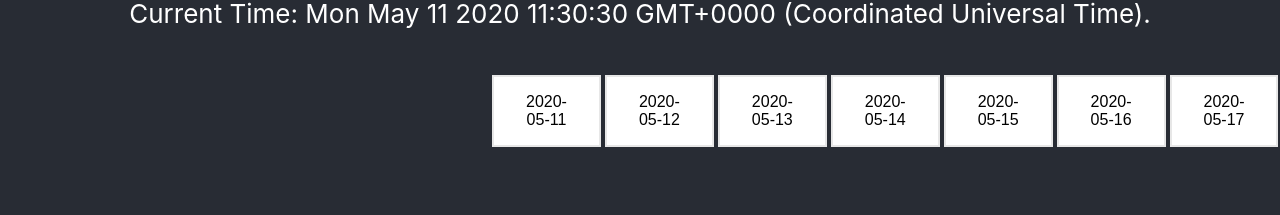
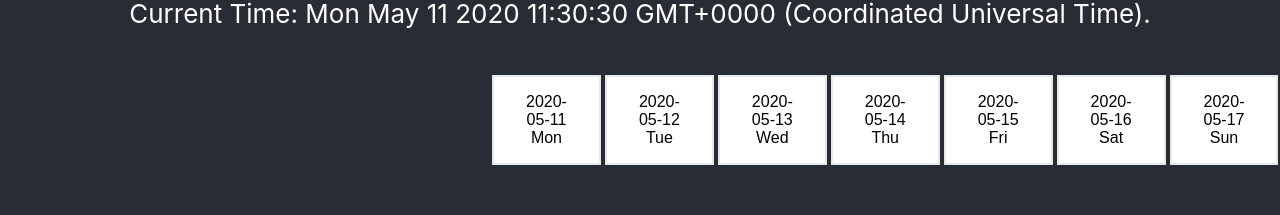
Before and after one commit to liyangsifei/calendrierReact, a React (Create React App) app: page / in a window 1280 px wide. Shown: the part 297-512 px from the top of the page. Built offline with nearby package versions, Linux system fonts and the light colour scheme; no server answers.

Commit message:
add weekdays in button

```diff
--- a/src/App.css
+++ b/src/App.css
@@ -62,6 +62,7 @@
 }
 .card-inside {
   margin: 10px 10px;
+  text-align: left;
 }
 
 @keyframes App-logo-spin {
--- a/src/App.js
+++ b/src/App.js
@@ -85,9 +85,13 @@ class Calendar extends React.Component {
     super(props);
   }
   renderDay(i) {
+    const weekList = ['Sun', 'Mon', 'Tue', 'Wed', 'Thu', 'Fri', 'Sat'];
+    const date = this.props.weeks[i];
+    const day = weekList[moment(this.props.weeks[i].toString()).day()];
+    const dateDay = date + " " + day;
     return (
       <Day
-        value={this.props.weeks[i]}
+        value={dateDay}
         onClick={() => this.props.onClick(i)}
       />
     )
```
